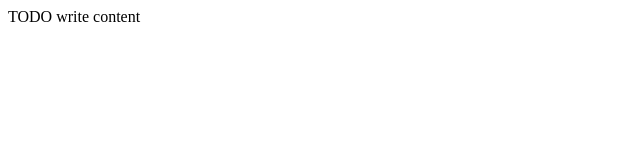
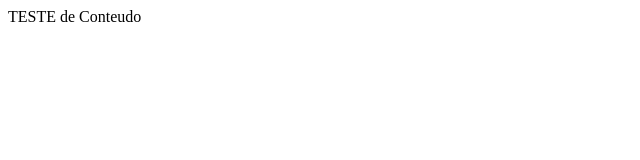
Before and after one commit to thiagofernandes080291/projeto, a plain HTML site: page index.html in a window 1280 px wide. Shown: the full height of the page, 0-640 px from the left. Drawn offline with Linux system fonts and the light colour scheme.

Commit message:
conteudo trocado

```diff
--- a/index.html
+++ b/index.html
@@ -11,6 +11,6 @@ and open the template in the editor.
         <meta name="viewport" content="width=device-width">
     </head>
     <body>
-        <div>TODO write content</div>
+        <div>TESTE de Conteudo</div>
     </body>
 </html>
```
